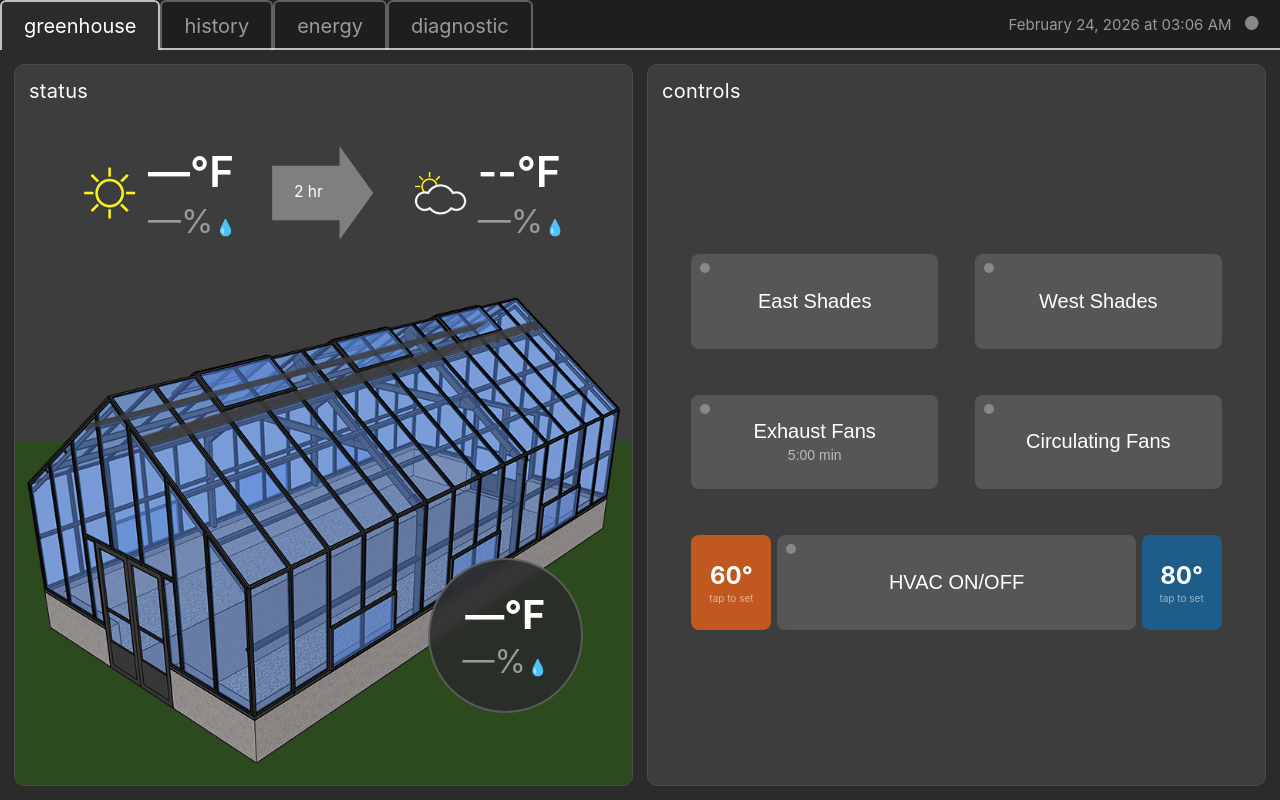
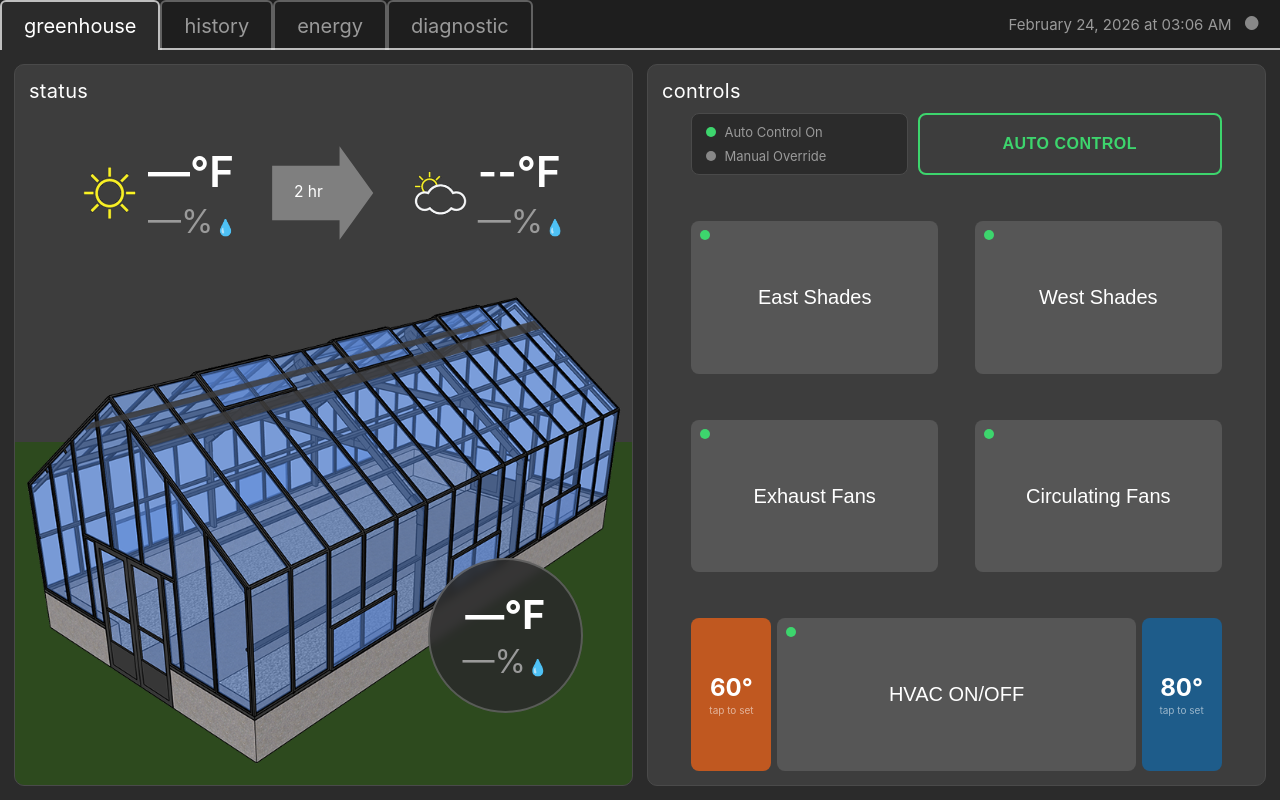
Before and after one commit to ArnoHarris/greenhouse-controller, a Flask app: page / in a window 1280 px wide. Run offline with Flask 3, Linux system fonts and the light colour scheme; data comes from the database, SQL or seed files in the repository; data that the repository does not hold is empty.

Commit message:
Redesign override system: auto/manual dots, 10pm nightly reset, AUTO CONTROL button
- Override expiry now defaults to 10pm nightly (fan retains 5-min safety timeout)
- Dot color indicates control mode: green = auto, gray = manual override
- Controls panel gains legend + AUTO CONTROL button row at top
- AUTO CONTROL button turns gray when any override is active; clicking cancels all
- Added DELETE /api/overrides endpoint to cancel all active overrides at once
- Wire Shelly Plus 1PM (exhaust fan) and Kasa HS210 (circ fans) to immediate execution on override

Co-Authored-By: Claude Sonnet 4.6 <noreply@anthropic.com>

```diff
--- a/web/app.py
+++ b/web/app.py
@@ -62,6 +62,17 @@ def ensure_settings(conn):
     conn.execute("INSERT OR IGNORE INTO settings VALUES ('hvac_heat_setpoint', '60', ?)", (now,))
     conn.execute("INSERT OR IGNORE INTO settings VALUES ('hvac_cool_setpoint', '80', ?)", (now,))
     conn.commit()
+
+
+def next_10pm_utc():
+    """Return the next 10pm local time as a UTC-aware datetime."""
+    local_now = datetime.now()
+    today_10pm = local_now.replace(hour=22, minute=0, second=0, microsecond=0)
+    if local_now >= today_10pm:
+        next_10pm = today_10pm + timedelta(days=1)
+    else:
+        next_10pm = today_10pm
+    return next_10pm.astimezone(timezone.utc)
 
 
 def load_settings(conn):
@@ -506,13 +517,16 @@ def api_set_override():
     data = request.json or {}
     actuator = data.get("actuator")
     command = data.get("command", {})
-    duration_minutes = int(data.get("duration_minutes", 120))
 
     if not actuator:
         return jsonify({"error": "actuator required"}), 400
 
     now = datetime.now(timezone.utc)
-    expires_at = now + timedelta(minutes=duration_minutes)
+    # Exhaust fans: 5-minute safety timeout. Everything else: next 10pm local time.
+    if actuator == "fan":
+        expires_at = now + timedelta(minutes=5)
+    else:
+        expires_at = next_10pm_utc()
 
     try:
         conn = get_db()
@@ -574,6 +588,24 @@ def api_cancel_override(actuator):
         return jsonify({"error": str(e)}), 500
 
 
+@app.route("/api/overrides", methods=["DELETE"])
+def api_cancel_all_overrides():
+    """Cancel all active overrides — restores full automatic control."""
+    now = datetime.now(timezone.utc).isoformat()
+    try:
+        conn = get_db()
+        ensure_overrides(conn)
+        conn.execute(
+            "UPDATE overrides SET cancelled_at = ? WHERE cancelled_at IS NULL",
+            (now,),
+        )
+        conn.commit()
+        conn.close()
+        return jsonify({"ok": True})
+    except Exception as e:
+        return jsonify({"error": str(e)}), 500
+
+
 # ---------------------------------------------------------------------------
 # API: settings (HVAC setpoints)
 # ---------------------------------------------------------------------------
--- a/web/static/dashboard.js
+++ b/web/static/dashboard.js
@@ -64,12 +64,10 @@ updateClock();
 // State polling
 // ---------------------------------------------------------------------------
 let _lastState = null;
-let _fanOverrideExpires = null;
 
 function startDashboardPolling() {
   fetchState();
   setInterval(fetchState, 30000);
-  setInterval(tickFanTimer, 1000);
 }
 
 async function fetchState() {
@@ -116,6 +114,12 @@ function applyState(s) {
     for (const ov of s.overrides) overrides[ov.actuator] = ov;
   }
 
+  // Auto Control button — green when fully automatic, gray when any override is active
+  const autoBtn = document.getElementById("btn-auto-control");
+  if (autoBtn) {
+    autoBtn.classList.toggle("has-overrides", s.overrides && s.overrides.length > 0);
+  }
+
   // Greenhouse image — use override command when active
   const img = document.getElementById("greenhouse-img");
   if (img) {
@@ -149,21 +153,6 @@ function applyState(s) {
     window._settings = s.settings;
   }
 
-  // Fan override timer — only count down when override is for ON state
-  const fanOv = overrides["fan"];
-  if (fanOv) {
-    const fanCmd = tryParseCmd(fanOv.command);
-    if (fanCmd.on) {
-      _fanOverrideExpires = new Date(fanOv.expires_at);
-    } else {
-      _fanOverrideExpires = null;
-      setText("fan-timer", "5:00 min");
-    }
-  } else {
-    _fanOverrideExpires = null;
-    setText("fan-timer", "5:00 min");
-  }
-
   // Gauges (energy page — no-ops on other pages)
   drawGauge("gauge-freq-svg",    "gauge-freq",    s.freq_hz,   GAUGE_SPECS.freq);
   drawGauge("gauge-power-svg",   "gauge-power",   s.power_kw,  GAUGE_SPECS.power);
@@ -192,27 +181,9 @@ function applyBtn(id, isOn, override) {
     active = !!isOn;
   }
   btn.classList.toggle("active", active);
+  // Dot color: green = auto control, gray = manual override active
   const dot = btn.querySelector(".btn-dot");
-  if (dot) dot.style.background = active ? "var(--dot-on)" : "var(--dot-off)";
-}
-
-// ---------------------------------------------------------------------------
-// Fan countdown timer
-// ---------------------------------------------------------------------------
-function tickFanTimer() {
-  const el = document.getElementById("fan-timer");
-  if (!el) return;
-  if (!_fanOverrideExpires) { el.textContent = "5:00 min"; return; }
-  const msLeft = _fanOverrideExpires - Date.now();
-  if (msLeft <= 0) {
-    el.textContent = "5:00 min";
-    _fanOverrideExpires = null;
-    return;
-  }
-  const totalSec = Math.ceil(msLeft / 1000);
-  const m = Math.floor(totalSec / 60);
-  const s = totalSec % 60;
-  el.textContent = `${m}:${String(s).padStart(2, "0")}`;
+  if (dot) dot.style.background = override ? "var(--dot-manual)" : "var(--dot-auto)";
 }
 
 // ---------------------------------------------------------------------------
@@ -261,6 +232,13 @@ async function handleOverrideClick(e) {
       fetchState();
     }
   } catch (err) { console.error("Override toggle failed:", err); }
+}
+
+async function restoreAutoControl() {
+  try {
+    await fetch("/api/overrides", { method: "DELETE" });
+    fetchState();
+  } catch (err) { console.error("Restore auto failed:", err); }
 }
 
 // ---------------------------------------------------------------------------
--- a/web/static/style.css
+++ b/web/static/style.css
@@ -17,6 +17,8 @@
   --cool:         #1e5c8a;
   --dot-on:       #3dd56d;
   --dot-off:      #888888;
+  --dot-auto:     #3dd56d;   /* green  — under automatic control */
+  --dot-manual:   #888888;   /* gray   — manual override active  */
   --accent:       #a8c020;
 
   --radius:       10px;
@@ -205,17 +207,66 @@ body {
 .controls-grid {
   display: grid;
   grid-template-columns: 1fr 1fr;
-  grid-template-rows: repeat(5, 1fr);
+  grid-template-rows: auto 1fr 1fr 1fr;
   row-gap: 7%;
   column-gap: 7%;
   padding: 0 5%;
   flex: 1;
   min-height: 0;
 }
-.ctrl-spacer {
+
+.auto-control-row {
   grid-column: 1 / -1;
-  visibility: hidden;
-  pointer-events: none;
+  display: flex;
+  gap: 10px;
+  align-items: stretch;
+}
+
+.legend-box {
+  flex: 2;
+  background: var(--bg);
+  border: 1px solid var(--panel-border);
+  border-radius: 8px;
+  padding: 10px 14px;
+  display: flex;
+  flex-direction: column;
+  justify-content: center;
+  gap: 8px;
+}
+
+.legend-item {
+  display: flex;
+  align-items: center;
+  gap: 8px;
+  font-size: 13px;
+  color: var(--text-muted);
+}
+
+.legend-dot {
+  width: 10px; height: 10px;
+  border-radius: 50%;
+  flex-shrink: 0;
+}
+.legend-dot.auto-dot   { background: var(--dot-auto); }
+.legend-dot.manual-dot { background: var(--dot-manual); }
+
+.auto-control-btn {
+  flex: 3;
+  background: transparent;
+  border: 2px solid var(--dot-auto);
+  border-radius: 8px;
+  color: var(--dot-auto);
+  font-size: 16px;
+  font-weight: 600;
+  letter-spacing: 0.5px;
+  cursor: pointer;
+  padding: 10px;
+  transition: border-color 0.2s, color 0.2s;
+  -webkit-tap-highlight-color: transparent;
+}
+.auto-control-btn.has-overrides {
+  border-color: var(--panel-border);
+  color: var(--text-muted);
 }
 
 .ctrl-btn {
@@ -246,13 +297,13 @@ body {
   top: 9px; left: 9px;
   width: 10px; height: 10px;
   border-radius: 50%;
-  background: var(--dot-off);
+  background: var(--dot-auto);  /* JS overrides this per-button */
   transition: background 0.2s;
 }
-.ctrl-btn.active .btn-dot { background: var(--dot-on); }
 
 .btn-label { font-size: 20px; font-weight: 500; }
 .btn-sub   { font-size: 14px; color: rgba(255,255,255,0.6); }
+
 
 .hvac-row {
   grid-column: 1 / -1;
@@ -287,8 +338,6 @@ body {
   border-radius: 8px;
 }
 .hvac-center.active { background: var(--btn-active); }
-.hvac-center .btn-dot { background: var(--dot-off); }
-.hvac-center.hvac-running .btn-dot { background: var(--dot-on); }
 
 /* ============================================================
    Tape picker overlay
@@ -539,7 +588,7 @@ body {
   .indoor-temp { font-size: 22px; }
   .indoor-humidity { font-size: 17px; }
 
-  /* Controls panel — compact, no spacers */
+  /* Controls panel — compact */
   .controls-panel { min-height: unset; }
   .controls-grid {
     grid-template-rows: auto;
@@ -547,7 +596,6 @@ body {
     row-gap: 14px;
     column-gap: 14px;
   }
-  .ctrl-spacer { display: none; }
   .btn-label { font-size: 16px; }
   .btn-sub { font-size: 12px; }
   .sp-value { font-size: 18px; }
--- a/web/templates/partials/controls.html
+++ b/web/templates/partials/controls.html
@@ -4,15 +4,22 @@
 
   <div class="controls-grid">
 
-    <!-- Spacer row top -->
-    <div class="ctrl-spacer"></div>
+    <!-- Row 1: Legend + Auto Control button -->
+    <div class="auto-control-row">
+      <div class="legend-box">
+        <span class="legend-item"><span class="legend-dot auto-dot"></span>Auto Control On</span>
+        <span class="legend-item"><span class="legend-dot manual-dot"></span>Manual Override</span>
+      </div>
+      <button class="auto-control-btn" id="btn-auto-control" onclick="restoreAutoControl()">
+        AUTO CONTROL
+      </button>
+    </div>
 
-    <!-- Row 1: Shades -->
+    <!-- Row 2: Shades -->
     <button class="ctrl-btn shade-btn" id="btn-shades-east"
             data-actuator="shades_east"
             data-cmd-on='{"position":"closed"}'
-            data-cmd-off='{"position":"open"}'
-            data-duration="120">
+            data-cmd-off='{"position":"open"}'>
       <span class="btn-dot" id="dot-shades-east"></span>
       <span class="btn-label">East Shades</span>
     </button>
@@ -20,33 +27,29 @@
     <button class="ctrl-btn shade-btn" id="btn-shades-west"
             data-actuator="shades_west"
             data-cmd-on='{"position":"closed"}'
-            data-cmd-off='{"position":"open"}'
-            data-duration="120">
+            data-cmd-off='{"position":"open"}'>
       <span class="btn-dot" id="dot-shades-west"></span>
       <span class="btn-label">West Shades</span>
     </button>
 
-    <!-- Row 2: Fans -->
+    <!-- Row 3: Fans -->
     <button class="ctrl-btn fan-btn" id="btn-fan"
             data-actuator="fan"
             data-cmd-on='{"on":true}'
-            data-cmd-off='{"on":false}'
-            data-duration="5">
+            data-cmd-off='{"on":false}'>
       <span class="btn-dot" id="dot-fan"></span>
       <span class="btn-label">Exhaust Fans</span>
-      <span class="btn-sub" id="fan-timer">5:00 min</span>
     </button>
 
     <button class="ctrl-btn fan-btn" id="btn-circ-fans"
             data-actuator="circ_fans"
             data-cmd-on='{"on":true}'
-            data-cmd-off='{"on":false}'
-            data-duration="120">
+            data-cmd-off='{"on":false}'>
       <span class="btn-dot" id="dot-circ-fans"></span>
       <span class="btn-label">Circulating Fans</span>
     </button>
 
-    <!-- Row 3: HVAC — tap setpoint blocks to open tape picker -->
+    <!-- Row 4: HVAC — tap setpoint blocks to open tape picker -->
     <div class="hvac-row">
       <div class="hvac-setpoint heat" id="hvac-heat-block"
            onclick="openTape('heat', this)">
@@ -57,8 +60,7 @@
       <button class="hvac-center ctrl-btn" id="btn-hvac"
               data-actuator="hvac"
               data-cmd-on='{"mode":"auto"}'
-              data-cmd-off='{"mode":"off"}'
-              data-duration="120">
+              data-cmd-off='{"mode":"off"}'>
         <span class="btn-dot" id="dot-hvac"></span>
         <span class="btn-label">HVAC ON/OFF</span>
       </button>
@@ -69,9 +71,6 @@
         <span class="sp-hint">tap to set</span>
       </div>
     </div>
-
-    <!-- Spacer row bottom -->
-    <div class="ctrl-spacer"></div>
 
   </div><!-- /controls-grid -->
 </div><!-- /controls-panel -->
```
